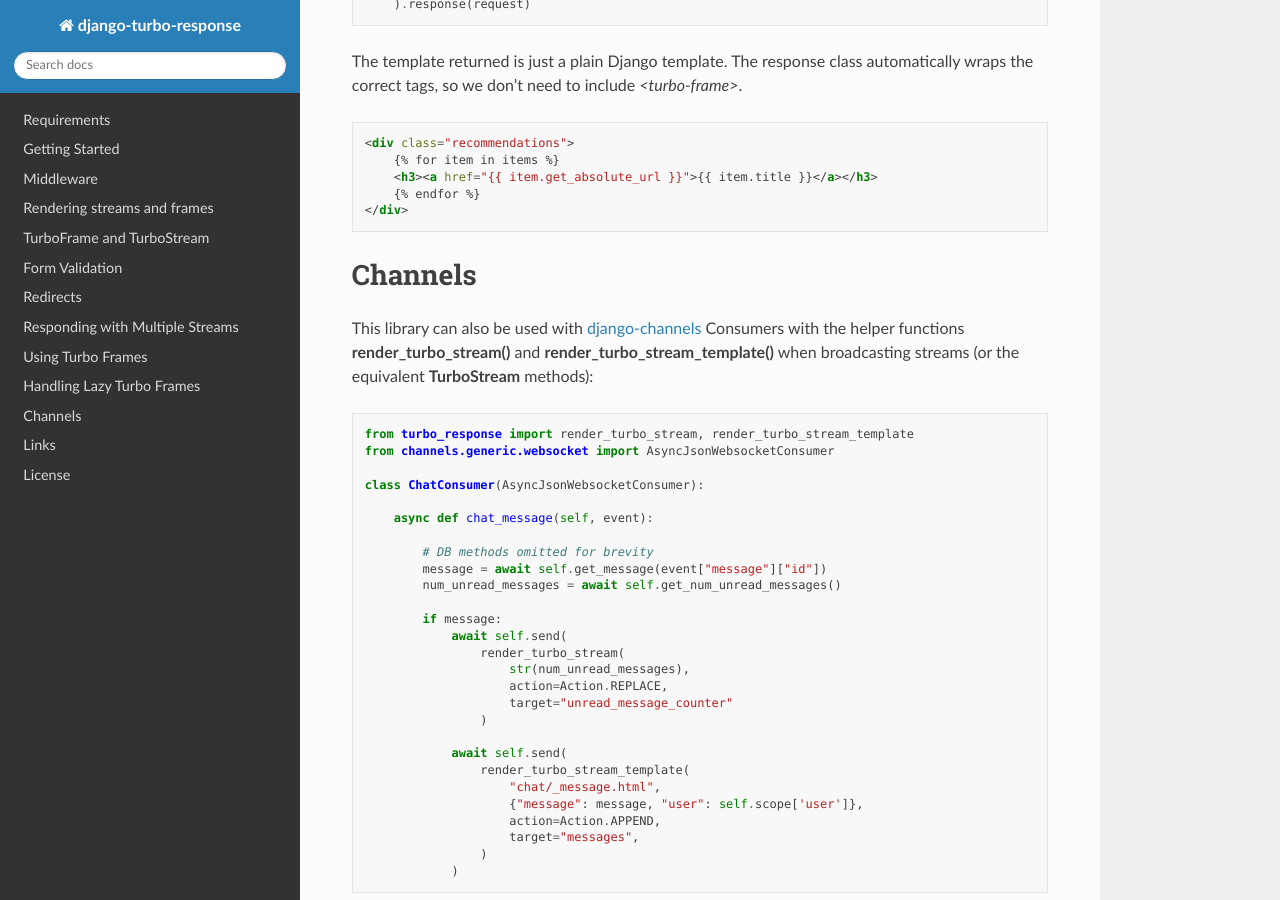
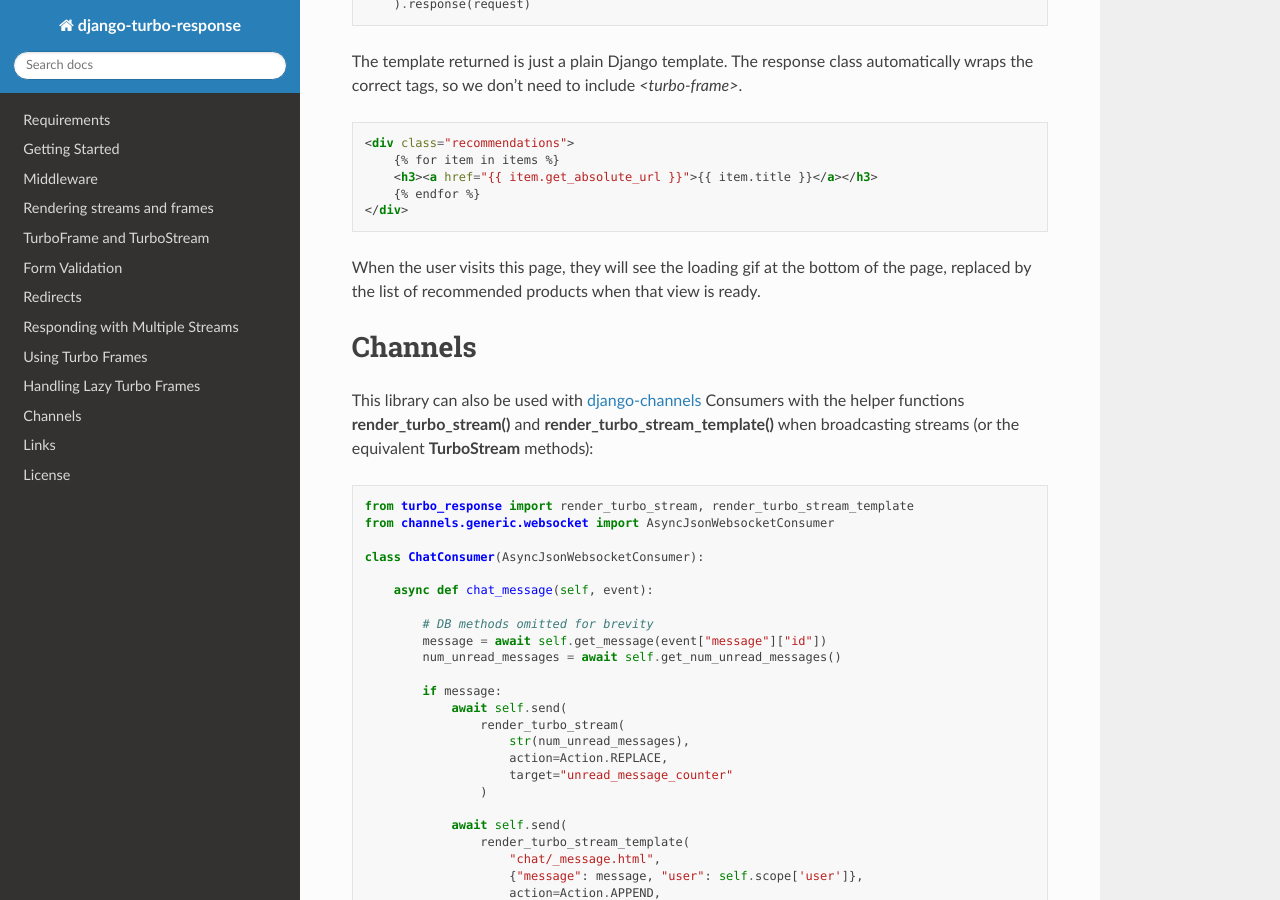
Before and after one commit to rails-inspire-django/django-turbo-helper, a Sphinx documentation site: the page built from doc/source/main.rst, in a window 1280 px wide and 900 px high, scrolled down 10603 px. Built offline with Sphinx 7.4.7 and the Read the Docs theme 2.0.0, drawn with Linux system fonts in a browser that asks for light colours.

Commit message:
Doc clarification

```diff
--- a/doc/source/main.rst
+++ b/doc/source/main.rst
@@ -531,6 +531,8 @@ The template returned is just a plain Django template. The response class automa
       {% endfor %}
   </div>
 
+When the user visits this page, they will see the loading gif at the bottom of the page, replaced by the list of recommended products when that view is ready.
+
 ========
 Channels
 ========
```
